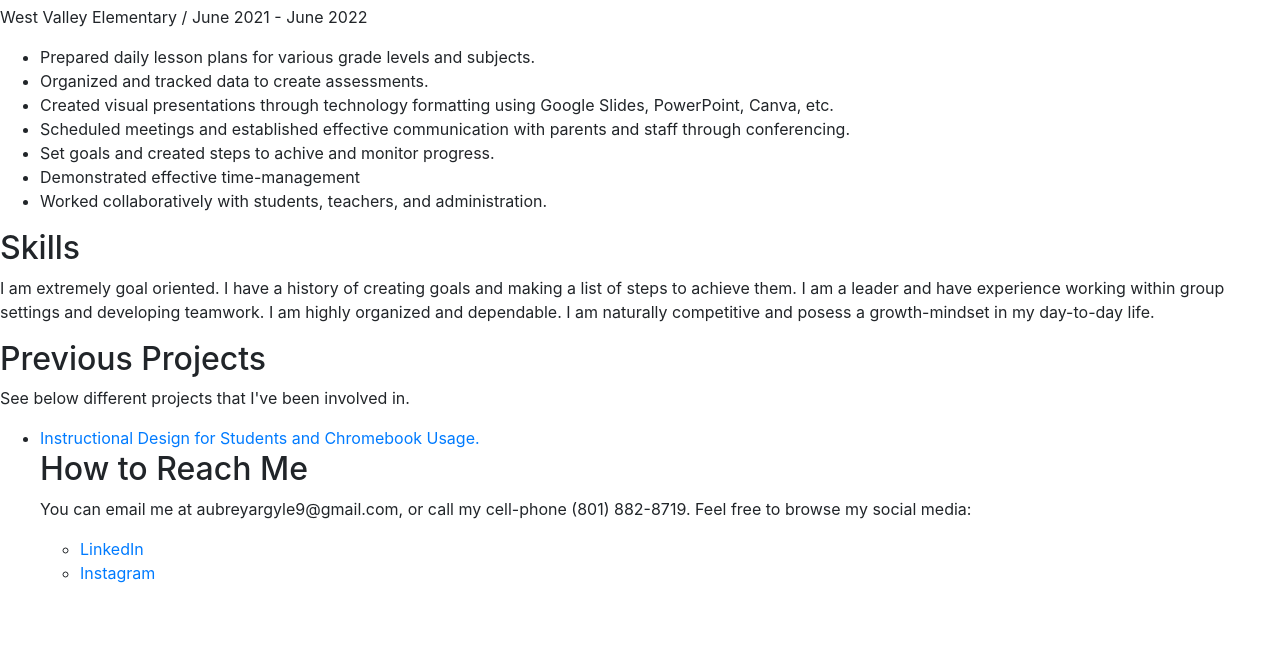
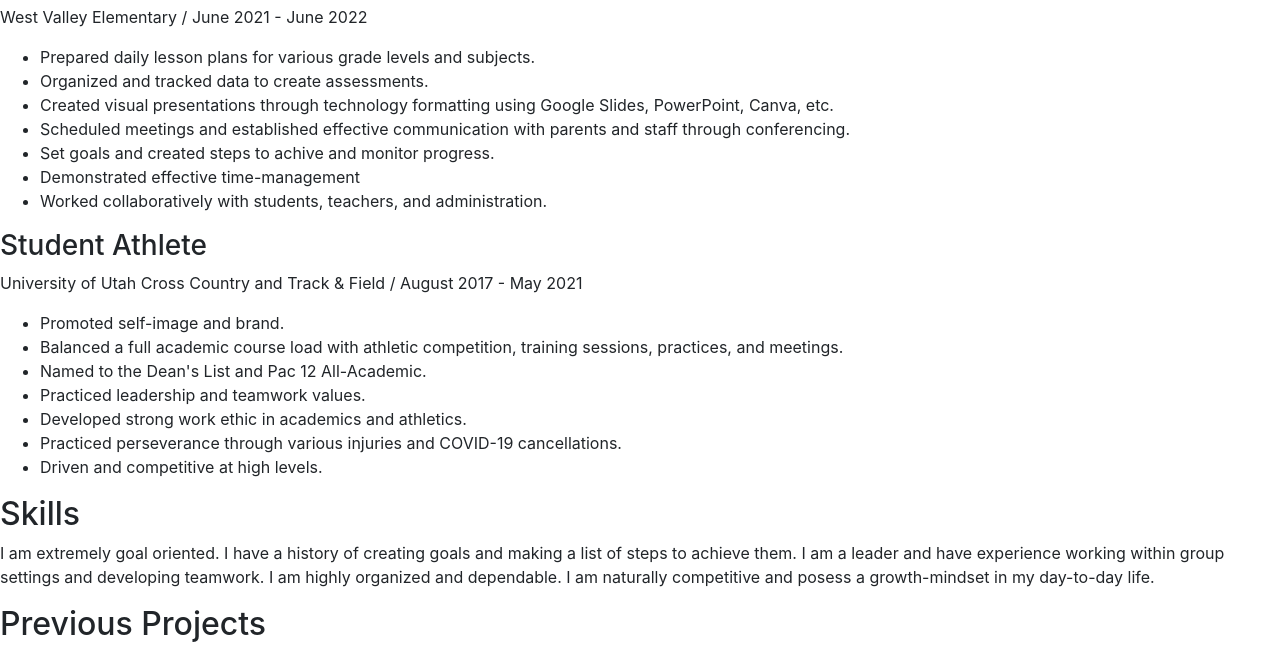
Before and after one commit to aubreyargyle/aubreyargyle, a plain HTML site: page index.html in a window 1280 px wide. Shown: the part 573-1222 px from the top of the page. Before the commit the page ends 1174 px from the top, so only its background shows below. Drawn offline with nearby package versions, Linux system fonts and the light colour scheme.

Commit message:
Update index.html

```diff
--- a/index.html
+++ b/index.html
@@ -37,6 +37,18 @@
             <li>Worked collaboratively with students, teachers, and administration.</li>
           </ul>
 
+      <h3>Student Athlete</h3>
+        <p>University of Utah Cross Country and Track & Field / August 2017 - May 2021</p>
+          <ul>
+            <li>Promoted self-image and brand.</li>
+            <li>Balanced a full academic course load with athletic competition, training sessions, practices, and meetings.</li>
+            <li>Named to the Dean's List and Pac 12 All-Academic.</li>
+            <li>Practiced leadership and teamwork values.</li>
+            <li>Developed strong work ethic in academics and athletics.</li>
+            <li>Practiced perseverance through various injuries and COVID-19 cancellations.</li>
+            <li>Driven and competitive at high levels.</li>
+          </ul>
+
  <!--skills-->
     <h2>Skills</h2>
         <p> I am extremely goal oriented. I have a history of creating goals and making a list of steps to achieve them. I am a leader and have experience working within group settings and developing teamwork. I am highly organized and dependable. I am naturally competitive and posess a growth-mindset in my day-to-day life.</p>
@@ -47,12 +59,15 @@
           <ul>
               <li><a href="http://ms-argyles-classroom.weebly.com/final-project.html" target="_blank">Instructional Design for Students and Chromebook Usage.</a></li>
 
+
+ <br>
  <!---contact information--->
     <h2>How to Reach Me</h2>
         <p>You can email me at aubreyargyle9@gmail.com, or call my cell-phone (801) 882-8719. Feel free to browse my social media:</p>
               <ul>
                 <li><a href="https://www.linkedin.com/in/aubreyargyle" target="_blank">LinkedIn</a>
                 <li><a href="https://www.instagram.com/aubrey.argyle" target="_blank">Instagram</a>
+              </ul>
 
 
 
```
